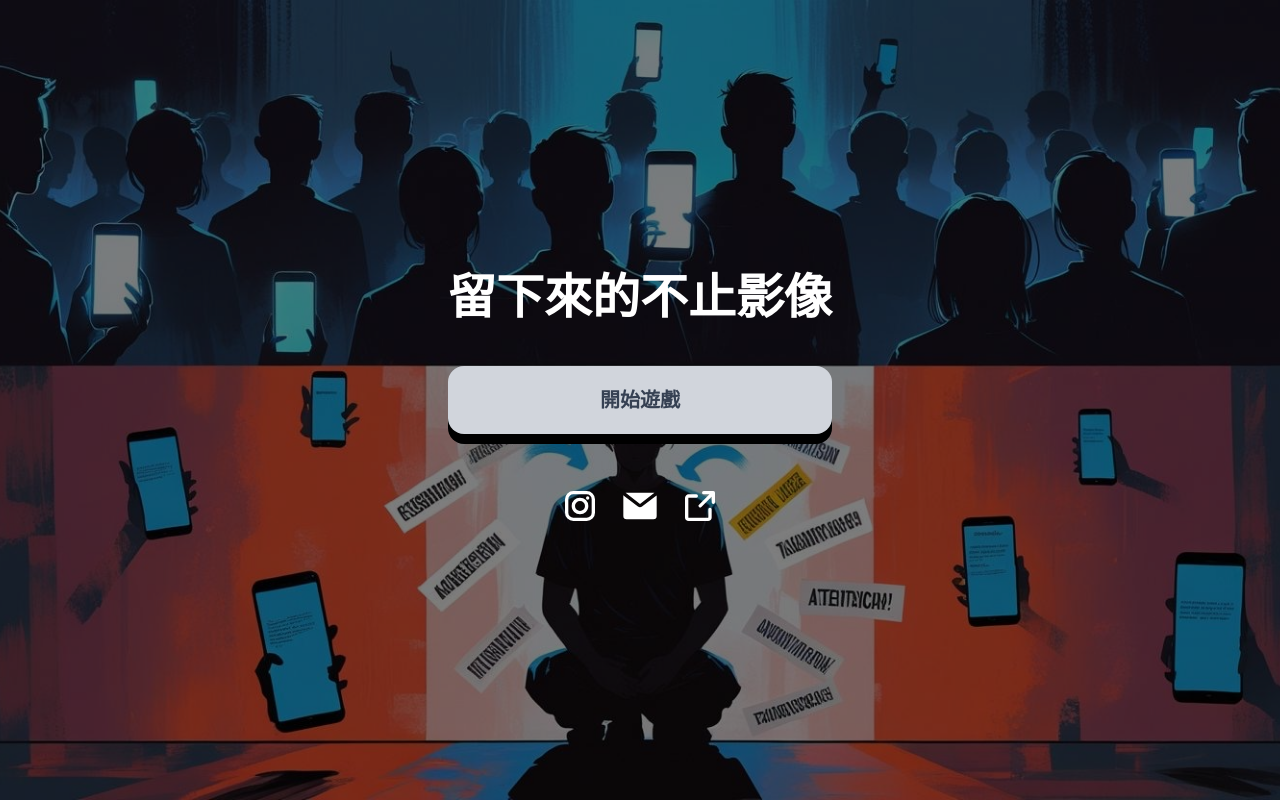
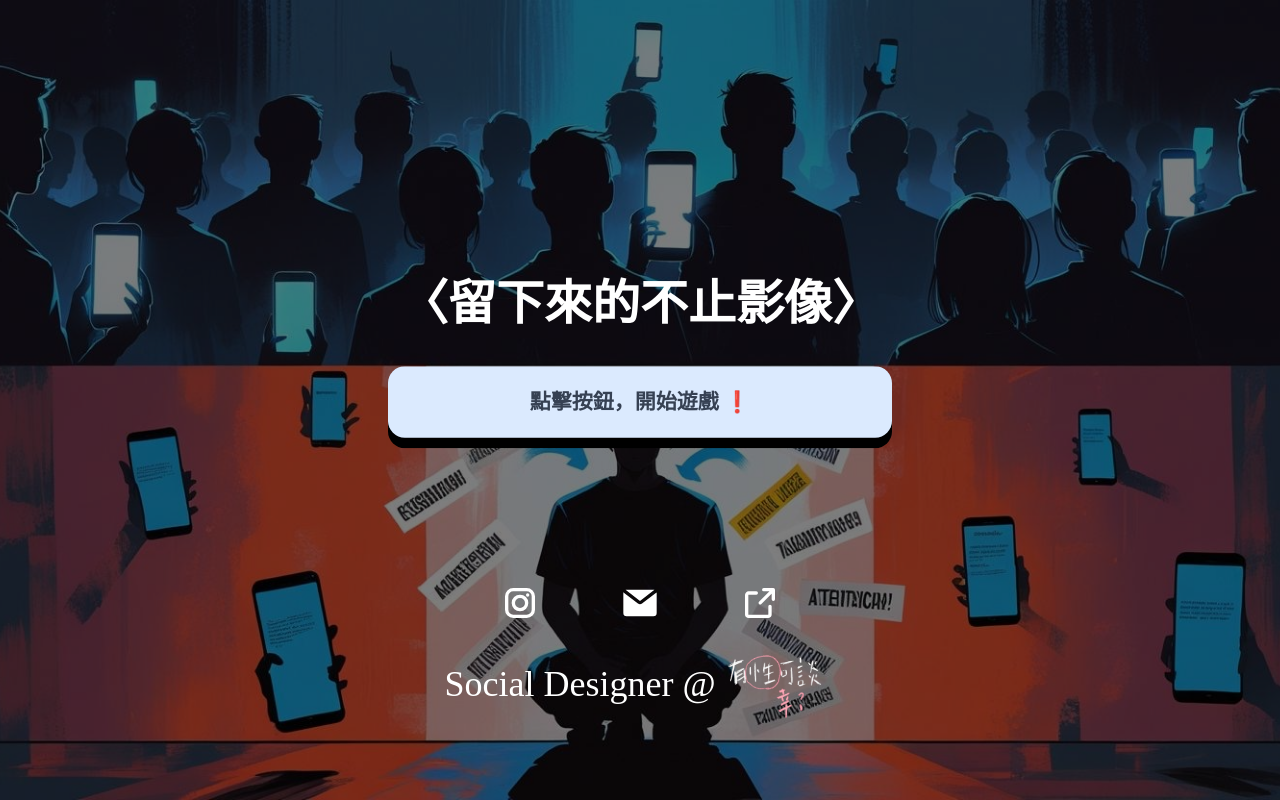
Before and after one commit to stgst/Social-Designer-Story, a Vue app: page / in a window 1280 px wide. Built offline with nearby package versions, Linux system fonts and the light colour scheme; a web font is replaced by a local one; what vue3-typed-js would draw is missing.

Commit message:
feat: 首頁調整，新增品牌識別

```diff
--- a/src/components/Menu.vue
+++ b/src/components/Menu.vue
@@ -15,15 +15,17 @@ const selectStoryID = () => {
     <div id="bg-wrapper" class="fixed inset-0 -z-10 bg-black opacity-50"></div>
 
     <div class="min-h-screen justify-center items-center flex flex-col">
-        <div>
-            <h1 class="text-center text-4xl md:text-5xl font-bold text-white mb-8">留下來的不止影像</h1>
-            <button
-                    class="my-3 w-full py-5 bg-gray-300 text-gray-700 text-xl rounded-2xl font-bold shadow-[0px_10px_0_0_rgba(0,0,0,1)] hover:cursor-pointer hover:bg-gray-100 active:translate-x-[2px] active:translate-y-[2px] active:shadow-none transition-transform duration-100"
+        <div class="justify-center items-center flex flex-col">
+            <div class="absolute top-[35%]">
+                <h1 class="text-center text-4xl md:text-5xl font-bold text-white mb-8">〈留下來的不止影像〉</h1>
+                <button
+                    class="mt-2 w-full py-5 bg-blue-100 text-gray-700 text-xl rounded-2xl font-bold shadow-[0px_10px_0_0_rgba(0,0,0,1)] hover:cursor-pointer hover:bg-blue-50 active:translate-x-[2px] active:translate-y-[2px] active:shadow-none transition-transform duration-100 animate__animated animate__pulse animate__slow animate__infinite"
                     @click="selectStoryID()">
-                    開始遊戲
+                    點擊按鈕，開始遊戲 ❗️
                 </button>
-            <div class="text-white text-center mt-10">
-                <div class="flex justify-center gap-5">
+            </div>
+            <div class="absolute bottom-15 flex flex-col items-center mb-5">
+                <div class="flex justify-center gap-20">
                     <a href="https://www.instagram.com/have_genderandluck/" target="_blank">
                         <svg class="w-10 h-10 text-white" aria-hidden="true" xmlns="http://www.w3.org/2000/svg"
                             width="24" height="24" fill="none" viewBox="0 0 24 24">
@@ -47,8 +49,13 @@ const selectStoryID = () => {
                             <path stroke="currentColor" stroke-linecap="round" stroke-linejoin="round" stroke-width="2"
                                 d="M18 14v4.833A1.166 1.166 0 0 1 16.833 20H5.167A1.167 1.167 0 0 1 4 18.833V7.167A1.166 1.166 0 0 1 5.167 6h4.618m4.447-2H20v5.768m-7.889 2.121 7.778-7.778" />
                         </svg>
-
                     </a>
+                </div>
+                <div class="flex items-center mt-6">
+                    <p class="text-4xl text-white" style="font-family: 'chenyu';">
+                        Social Designer @
+                    </p>
+                    <img src="@/assets/logo.png" alt="Social Designer Logo" class="w-30 h-auto">
                 </div>
             </div>
         </div>
```
Also changed, not shown: src/assets/logo.png (added), 1 other file (tests, documents, lock files or other folders).
